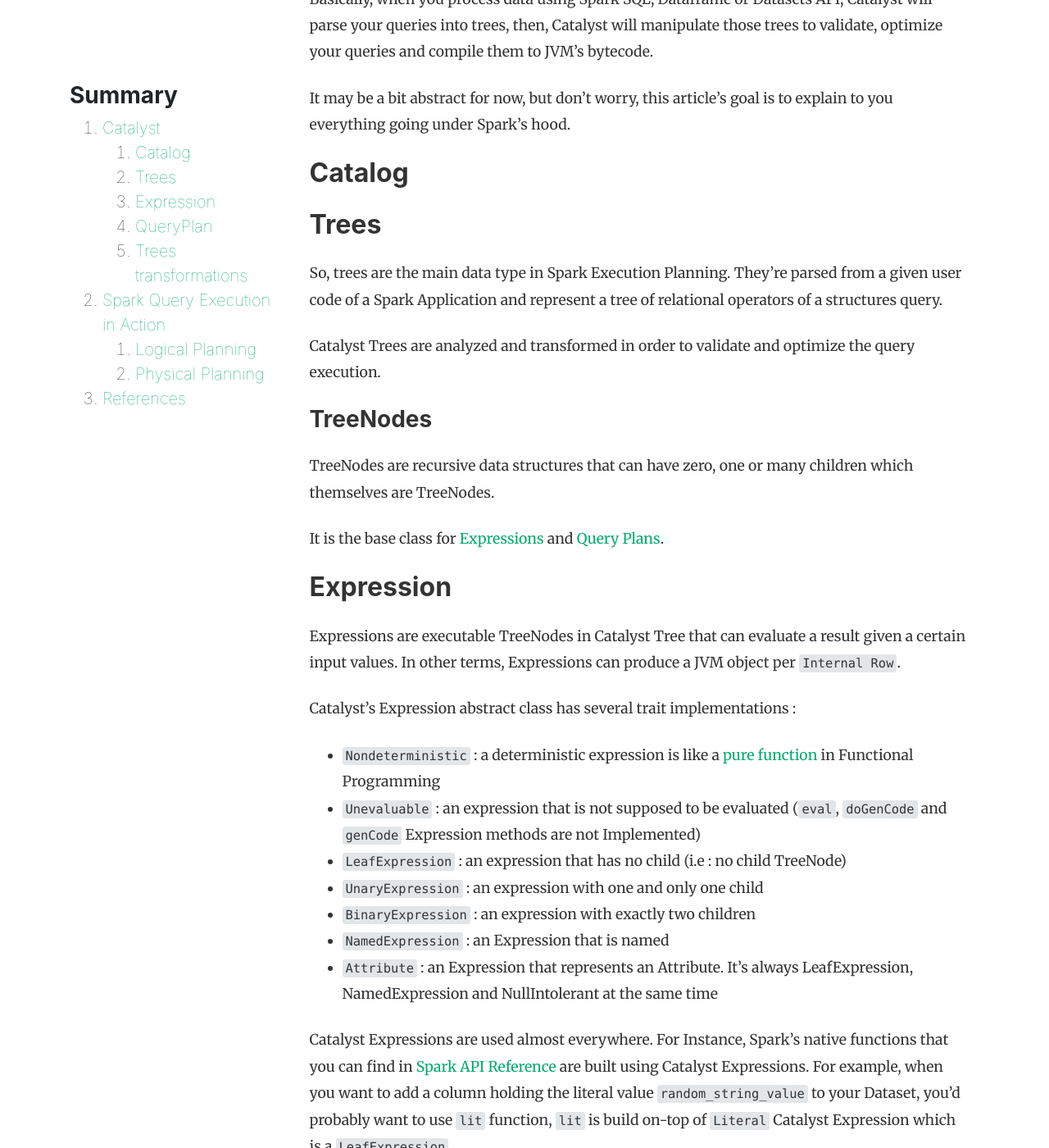
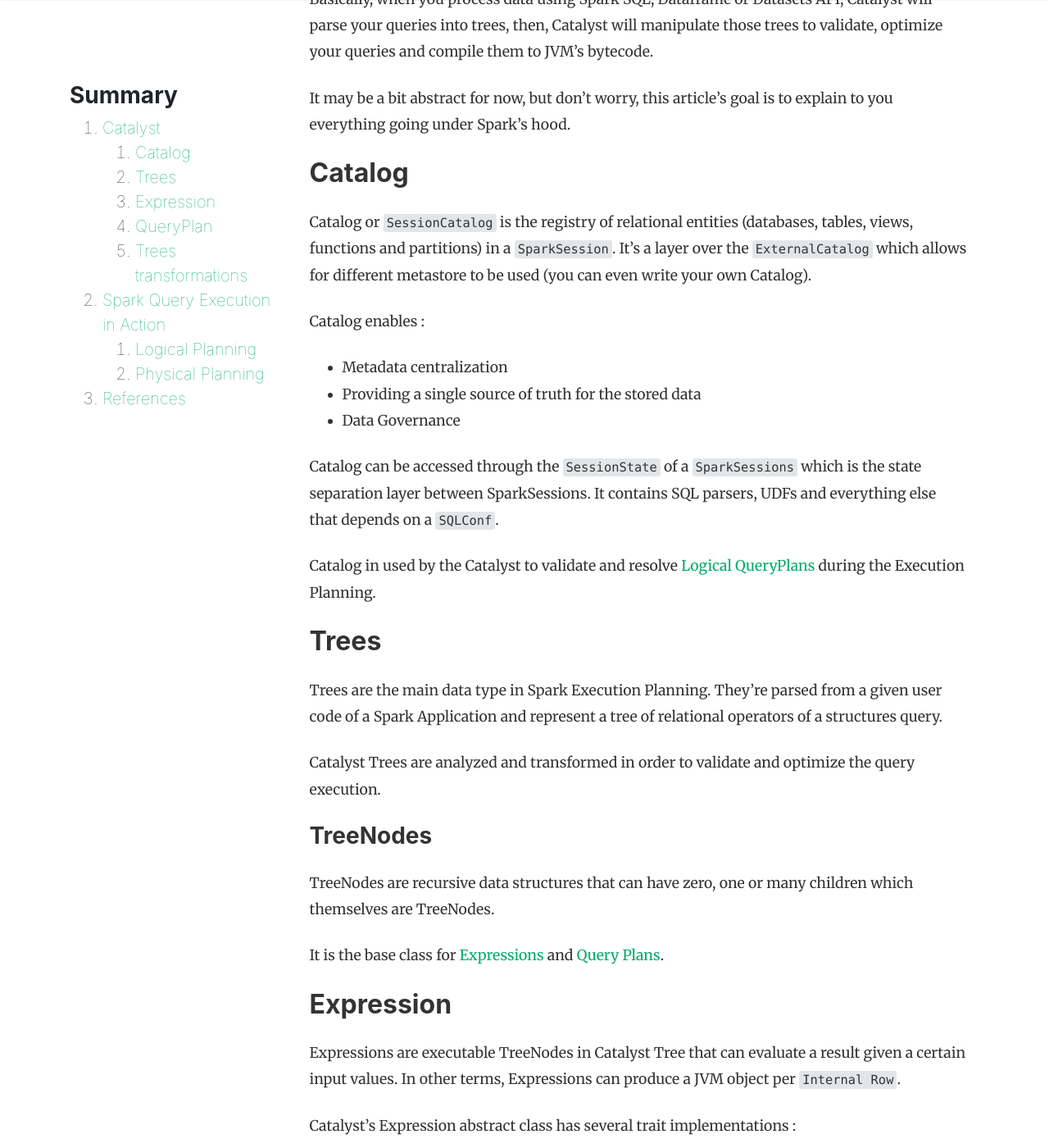
Before and after one commit to ares-b/blog, a Jekyll site: the page built from _posts/2022-01-03-spark-execution-engine.md, in a window 1280 px wide and 1400 px high, scrolled down 1519 px. Shown: the whole window at 82% size. Built offline with Jekyll 4.4.1, drawn with Linux system fonts in a browser that asks for light colours; nearby versions of some CDN libraries; comment, search, counter and statistics services are not loaded; some of the changed text lies outside the part shown.

Commit message:
Spark Execution Planning

```diff
--- a/_config.yml
+++ b/_config.yml
@@ -58,8 +58,8 @@
 
 # Adsense (change to "enabled" to activate, also your client id and ad slot. Create a new ad unit from your Adsense account to get the slot.)
 adsense: "disabled"
-adsense-data-ad-client: "ca-pub-3412143450191416"
-adsense-data-ad-slot: "1363087678"
+adsense-data-ad-client: ""
+adsense-data-ad-slot: ""
 
 # Lazy Images ("enabled" or "disabled")
 lazyimages: "enabled"
--- a/_posts/2021-12-25-spark-execution-engine.md
+++ b/_posts/2022-01-03-spark-execution-engine.md
@@ -7,7 +7,7 @@
 toc: true
 show-post-image: false
 featured: hidden
-disclaimer: "This article is currently being written. Some parts may be incomplete or badly written."
+disclaimer: "/!\ This article is currently being written. Some parts may be incomplete or badly written."
 ---
 
 I think that we're all familiar with the Diagram below, if it's not your case, well, basically, it represents what Spark
@@ -47,9 +47,22 @@
 
 ## Catalog
 
+Catalog or `SessionCatalog` is the registry of relational entities (databases, tables, views, functions and partitions) in a `SparkSession`.
+It's a layer over the `ExternalCatalog` which allows for different metastore to be used (you can even write your own Catalog).
+
+Catalog enables :
+- Metadata centralization
+- Providing a single source of truth for the stored data
+- Data Governance
+
+Catalog can be accessed through the `SessionState` of a `SparkSessions` which is the state separation layer between SparkSessions.
+It contains SQL parsers, UDFs and everything else that depends on a `SQLConf`.
+
+Catalog in used by the Catalyst to validate and resolve [Logical QueryPlans](#logical-plan) during the Execution Planning.
+
 ## Trees
 
-So, trees are the main data type in Spark Execution Planning. They're parsed from a given user code of a Spark Application and
+Trees are the main data type in Spark Execution Planning. They're parsed from a given user code of a Spark Application and
 represent a tree of relational operators of a structures query.
 
 Catalyst Trees are analyzed and transformed in order to validate and optimize the query execution.
@@ -85,11 +98,23 @@
 Query Plans is an abstract class for Spark's [Logical Planning](#logical-plan) and [Physical Planning](#physical-plan).
 It's a tree of operators that have a tree of expressions.
 
-A QueryPlan has sequence of `Attribute` Expressions that will be used to build the output schema.
-
 ### Logical Plan
 
+Logical Plan is an extension of QueryPlan for Logical Operators used to build a Logical Query Plan. Which is a tree of `TreeNode`s of
+Logical Operators that in turn can have trees of Catalyst `Expression`s.
+
+There are three main Logical Operators, and they can have zero, one or two children :
+- `LeafNode` : Logical Operator with no child operators
+- `UnaryNode` : Logical Operator with exactly one child operator
+- `BinaryNode` : Logical Operator with exactly twi children operators
+
+Examples of Logical Operators are : Join (BinaryNode), Projection (UnaryNode), etc.
+
+TODO : Add Logical Operator Code
+
 ### Physical Plan
+
+TODO : Explain Physical Plan / Operators
 
 ## Trees transformations
 
@@ -319,6 +344,8 @@
 
 ## Physical Planning
 
+TODO : Explain how Physical Planning is done
+
 # References
 
 - **Yin Huai** "A Deep Dive into Spark SQL's Catalyst Optimizer" [talk](https://www.youtube.com/watch?v=RmUn5vHlevc)
```
